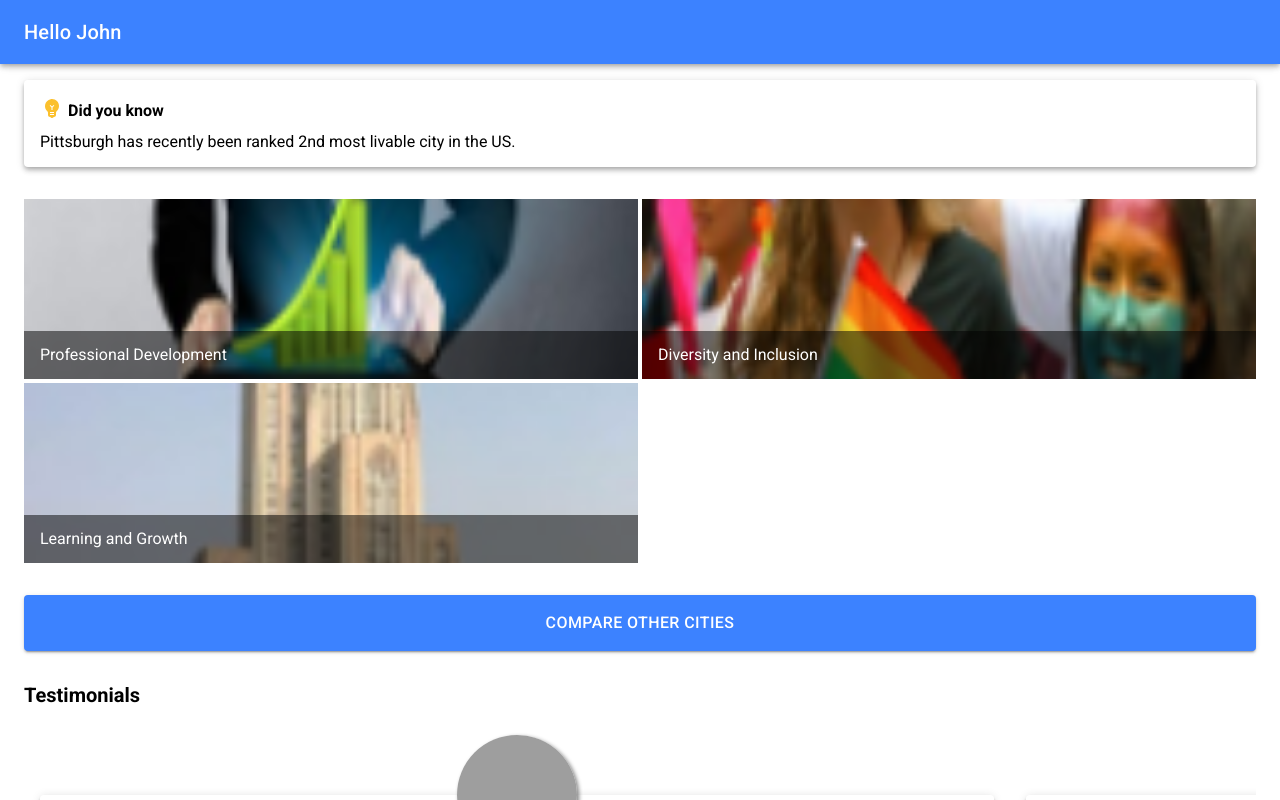
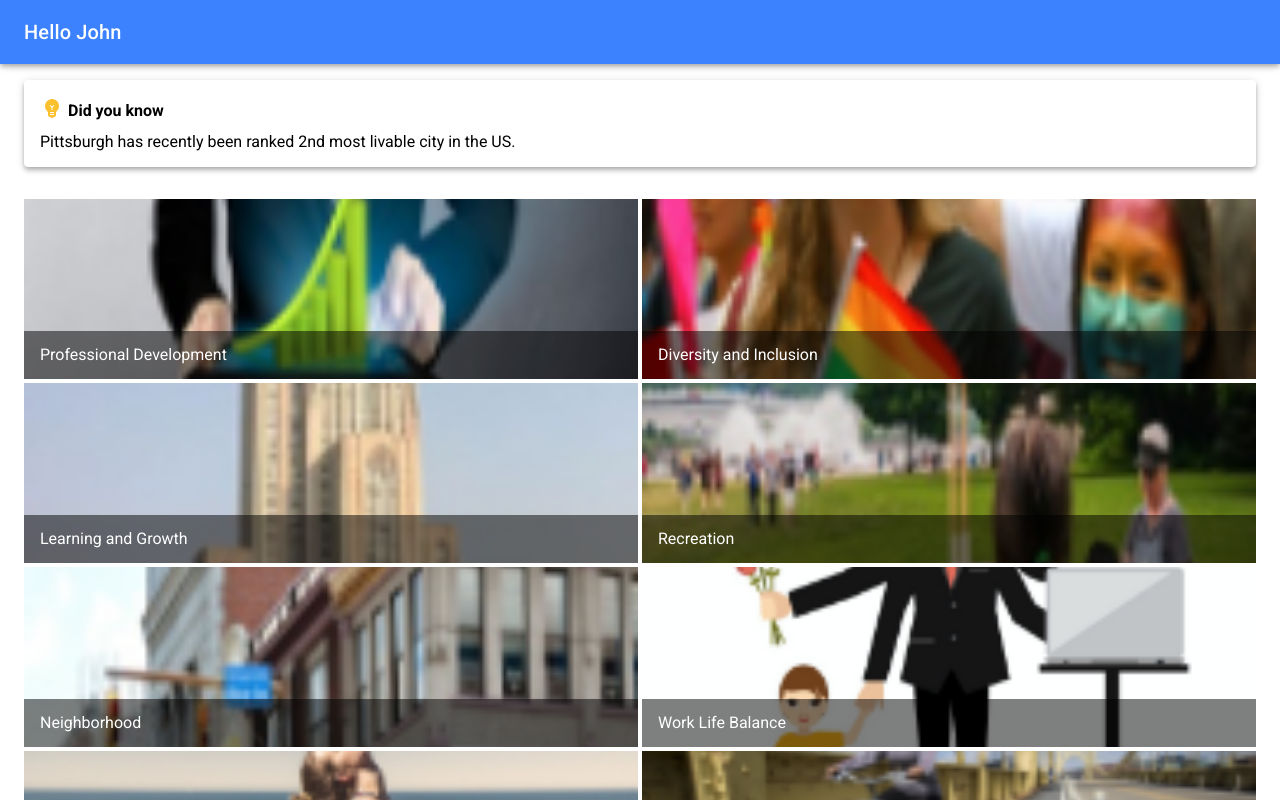
Before and after one commit to gurleensethi/tryingxd, a React (Create React App) app: page /home in a window 1280 px wide. Shown: the top 800 px of the page. Built offline with nearby package versions, Linux system fonts and the light colour scheme; grey boxes are pictures that could not be loaded.

Commit message:
Added data in Categories.

```diff
--- a/src/data/categories.ts
+++ b/src/data/categories.ts
@@ -50,6 +50,66 @@ const categories: Record<string, Category> = {
       { name: "Professional Associations" },
     ],
   },
+  "recreation": {
+    name: "Recreation",
+    image: Recreation,
+    description:
+      "Kennywood won the Favorite  Traditional Parks category in The Annual Amusements Parks and Attractions Survey.",
+    options: [
+      { name: "Parks and Trails" },
+      { name: "Fishing and Boating" },
+      { name: "Sports and Stadium" },
+      { name: "Gaming and Casinos"},
+      { name: "Live Events"},
+    ],
+  },
+  "Neighborhood": {
+    name: "Neighborhood",
+    image: Neighborhood,
+    description:
+      "Pittsburgh is ranked among top three best cities in the U.S. for first-time homethebuyers according to Lending Tree.",
+    options: [
+      { name: "Housing and Accomodation" },
+      { name: "Safety Index" },
+      { name: "Grocery Store" },
+      { name: "Shopping Malls"},
+      { name: "Food and Breweries"},
+      { name: "Community Services"},
+    ],
+  },
+  "Work-life-balance": {
+    name: "Work Life Balance",
+    image: WorkBalance,
+    description:
+      "Smartasset ranks Pittsburgh 22nd for work life balance.",
+    options: [
+      { name: "Kid's Education" },
+      { name: "Family Outings" },
+      { name: "Calculate your happiness Index" },
+    ],
+  },
+  "health-and-wellness":{
+    name: "Health and Wellness",
+    image: HealthWellness,
+    description:
+    "People for Bikes named Pittsburgh is celebrated as the 5th Best City for an active lifestyle as named by WalletHub among the top 20 cities in the United States for people on bicycles.",
+    options:[
+      { name: "Hospitals" },
+      { name: "Mental Health Centers" },
+      { name: "Meditation Centres" },
+      { name: "Fitness Centers"},
+      { name: "Exercising Groups"},
+    ],
+  },
+  "commute-and-connectivity":{
+    name: "Commute and Connectivity",
+    image: CommuteConnectivity,
+    description:
+    "People for Bikes named Pittsburgh among the top 20 cities in the United States for people on bicycles.",
+    options:[
+      { name: "Apps making commute easier" },
+    ],
+  },
 };
 
 export default categories;
```
